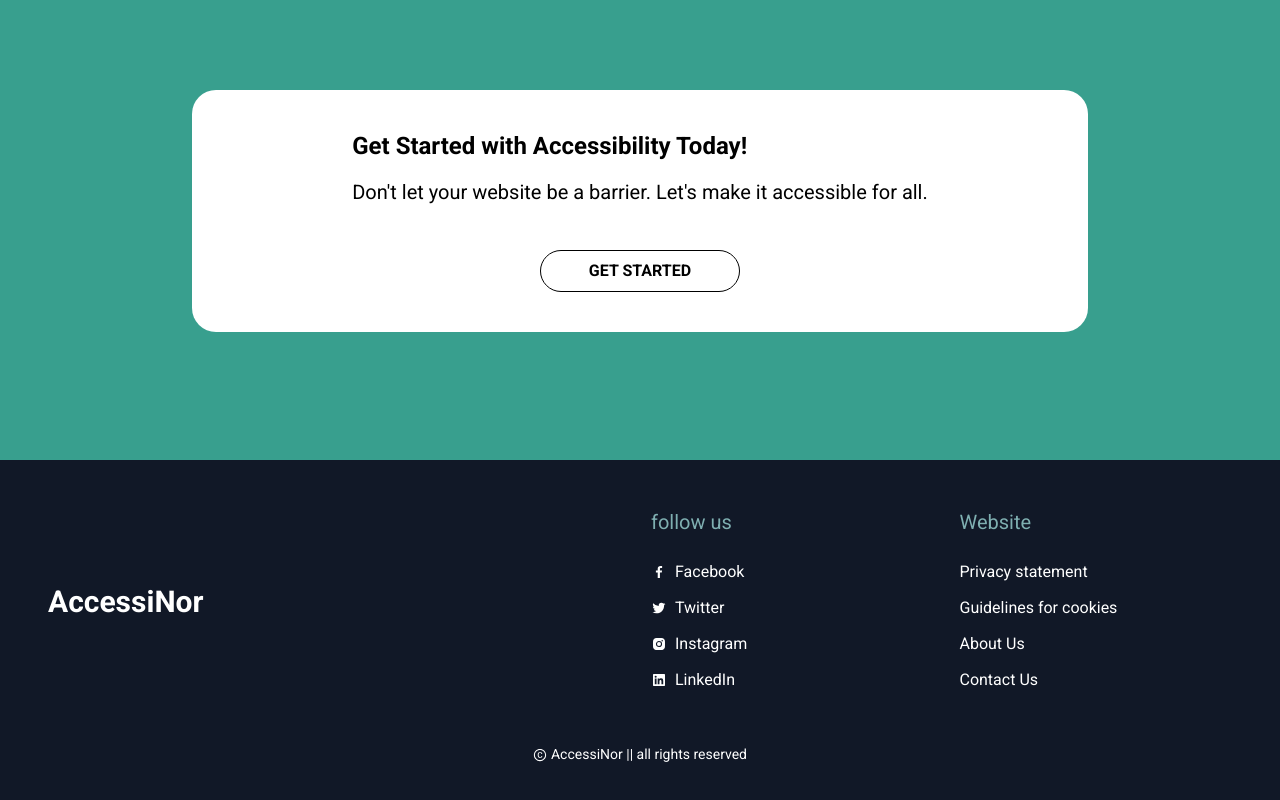
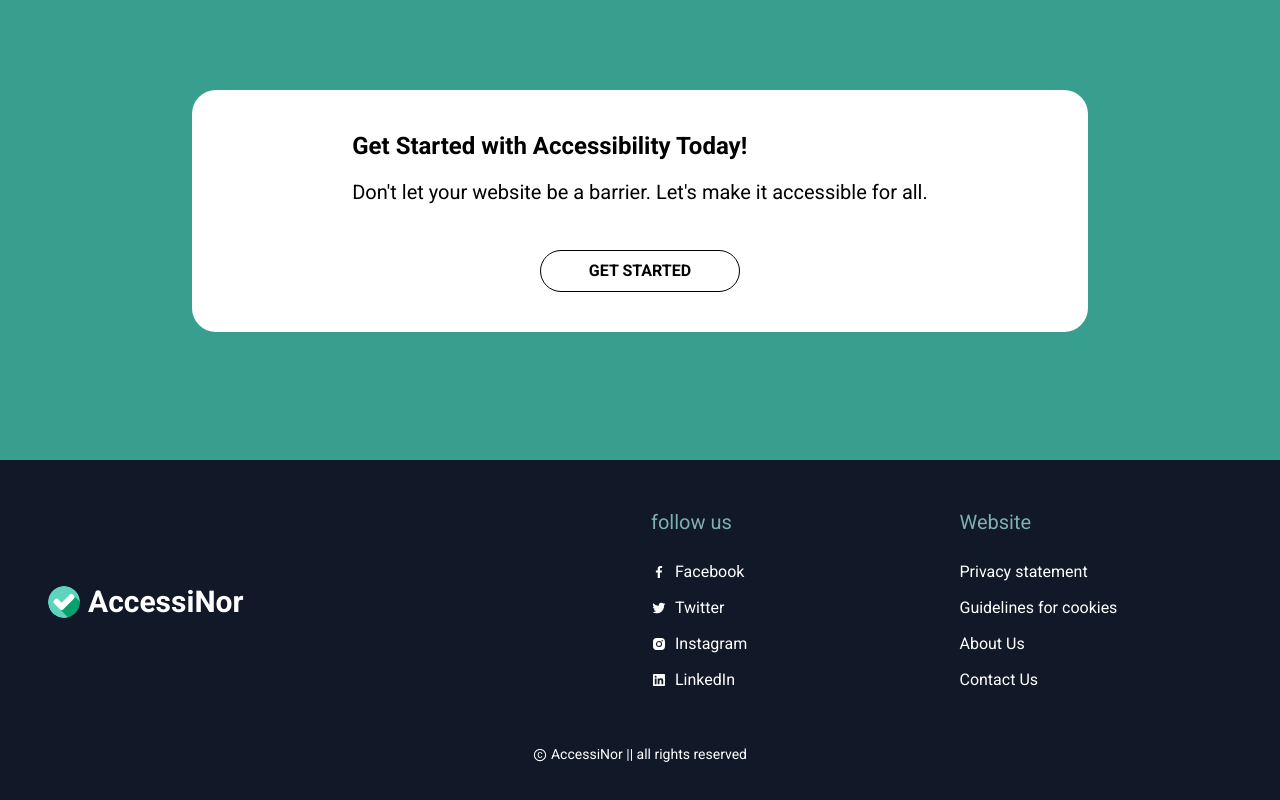
Before and after one commit to Amrit199/accessinor, a Next.js app: page / in a window 1280 px wide. Shown: the part 3614-4414 px from the top of the page. Built offline with nearby package versions, Linux system fonts and the light colour scheme.

Commit message:
Update Footer.jsx

```diff
--- a/components/Footer.jsx
+++ b/components/Footer.jsx
@@ -7,6 +7,8 @@ import {
   BiLogoLinkedinSquare,
 } from "react-icons/bi";
 import Link from "next/link";
+import Image from "next/image";
+import logo from '../public/checked.png'
 
 const website = [
   { name: "Privacy statement", url: "/" },
@@ -26,17 +28,16 @@ const Footer = () => {
   return (
     <div className="w-full p-12 bg-gray-900 text-white flex flex-col gap-12">
       <div className="flex flex-col md:flex-row items-start gap-12 md:gap-6">
-        <div className="basis-2/4 my-auto">
-            <span className="font-bold text-3xl">AccessiNor</span>
+        <div className="basis-2/4 my-auto flex items-center justify-start gap-2">
+          <Image src={logo} alt="logo" className="w-8 h-8 rounded-full" />
+          <span className="font-bold text-3xl">AccessiNor</span>
         </div>
         <div className="basis-1/4 px-3 flex flex-col gap-6">
           <h4 className="text-[#7fafb1] text-xl">follow us</h4>
           <div className="flex flex-col items-start gap-2">
             {follow.map((item, index) => (
               <Link key={index} href="/" className="group">
-                <div
-                  className="flex items-center space-x-2 text-base"
-                >
+                <div className="flex items-center space-x-2 text-base">
                   <item.icon className="group-hover:scale-125 group-hover:text-blue-600 transition-all delay-150 duration-300" />
                   <span className="relative z-10">{item.name}</span>
                 </div>
```
